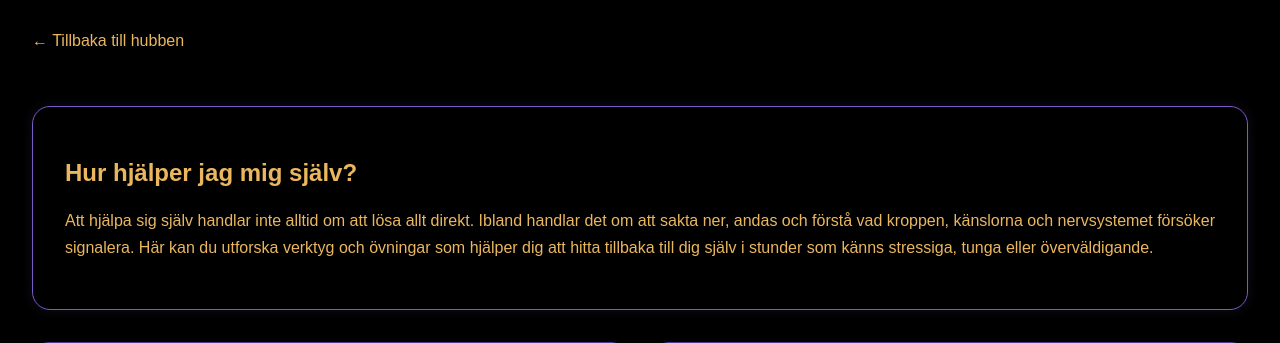
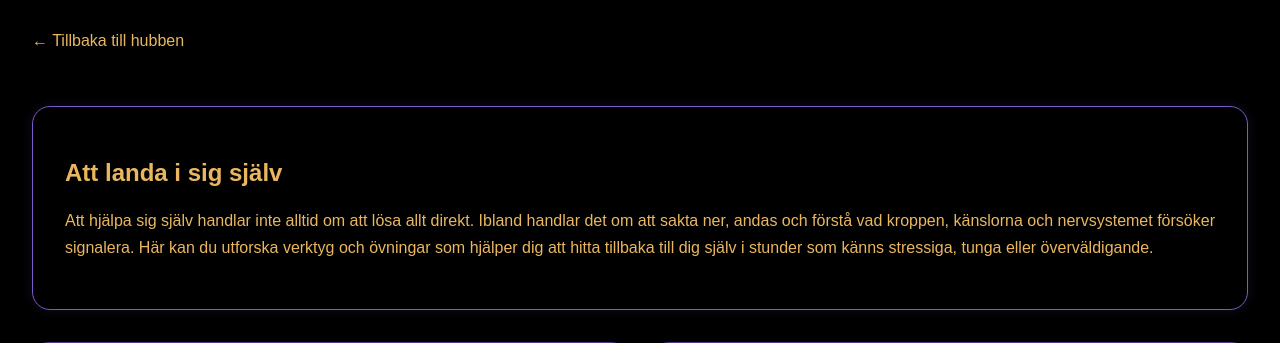
Before and after one commit to Elisabethjantti90/mrsjhub, a Flask app: page /hur_hjalper in a window 1280 px wide. Shown: the top 343 px of the page. Run offline with Flask 3, Linux system fonts and the light colour scheme.

Commit message:
rubriker sidor

```diff
--- a/templates/hur_hjalper.html
+++ b/templates/hur_hjalper.html
@@ -5,7 +5,7 @@
   <a href="/" class="back-link">← Tillbaka till hubben</a>
 
   <div class="card">
-    <h1>Hur hjälper jag mig själv?</h1>
+    <h1>Att landa i sig själv</h1>
 
 <p>
   Att hjälpa sig själv handlar inte alltid om att lösa allt direkt.
--- a/templates/vad_hander.html
+++ b/templates/vad_hander.html
@@ -5,7 +5,7 @@
   <a href="/" class="back-link">← Tillbaka till hubben</a>
 
   <div class="card">
-    <h1>Vad händer?</h1>
+    <h1>Att förstå sig själv</h1>
 
     <p>
       Här börjar du med att förstå vad som faktiskt händer inom dig.
```
